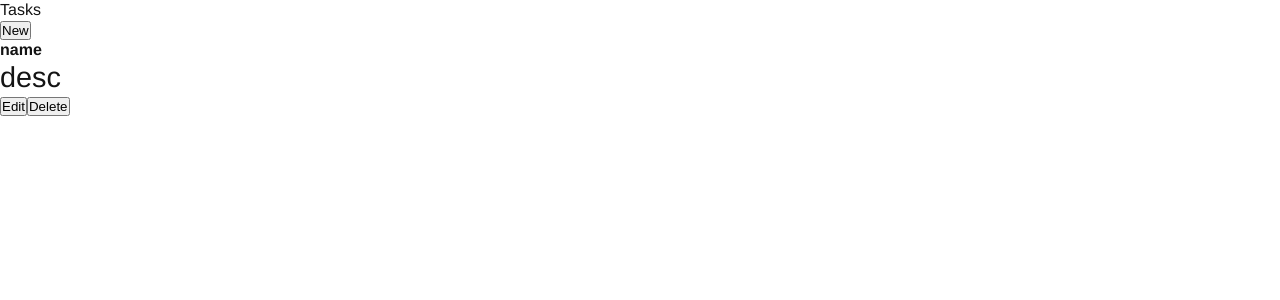
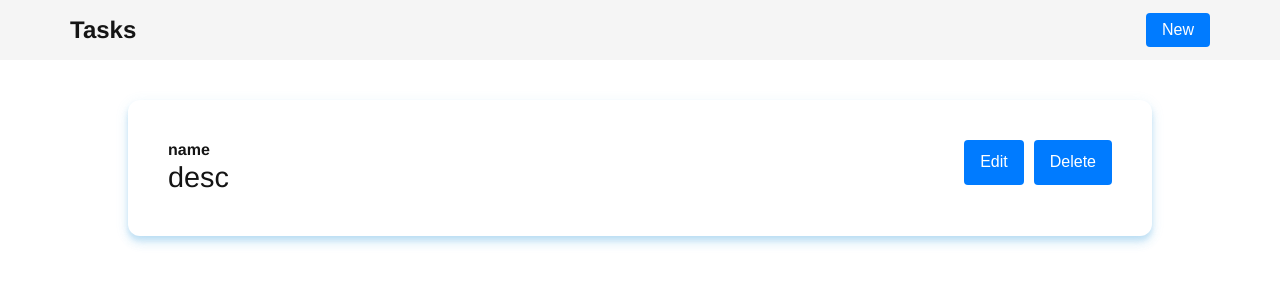
Before and after one commit to Lukacs93/remote-work-management-tool, a React (Create React App) app in the folder frontend/: page /projects in a window 1280 px wide. Shown: the top 300 px of the page. Built offline with nearby package versions, Linux system fonts and the light colour scheme; a web font is replaced by a local one.

Commit message:
Add style to task item

```diff
--- /dev/null
+++ b/frontend/src/components/project-maganement/tasks/Task.css
@@ -0,0 +1,32 @@
+.task-content{
+    display: flex;
+    justify-content: space-between;
+    height: 100%;
+    padding: 40px;
+    border-radius: 12px;
+    box-shadow: 0 4px 5px rgba(81,169,225,.2),0 3px 14px rgba(81,169,225,.12),0 8px 10px rgba(81,169,225,.14);
+    color: #141414;
+    transition: box-shadow .2s;
+    background-color: white;
+    width: 80%;
+}
+
+.task-content:active,.task-content:hover {
+    box-shadow: 0 11px 15px rgba(81,169,225,.2),0 9px 46px rgba(81,169,225,.12),0 24px 40px rgba(81,169,225,.14);
+    color: #141414
+}
+
+.task-button-container{
+    display: flex;
+    gap: 10px;
+}
+.task-button-container button{
+    height: 80%;
+    background-color: #007bff;
+    color: #fff;
+    padding: 8px 16px;
+    border-radius: 4px;
+    border: none;
+    font-size: 16px;
+    cursor: pointer;
+}
--- a/frontend/src/components/project-maganement/tasks/Task.jsx
+++ b/frontend/src/components/project-maganement/tasks/Task.jsx
@@ -1,13 +1,14 @@
 import React from 'react'
+import './Task.css'
 
 const Task = () => {
     return (
-        <div className="task-container">
+        <div className="task-content">
             <div>
-                <div>
-                    <h4>name</h4>
-                    <p>desc</p>
-                </div>
+                <h4>name</h4>
+                <p>desc</p>
+            </div>
+            <div className="task-button-container">
                 <button>
                     Edit
                 </button>
--- /dev/null
+++ b/frontend/src/components/project-maganement/tasks/TaskList.css
@@ -0,0 +1,34 @@
+header {
+    display: flex;
+    justify-content: space-between;
+    align-items: center;
+    height: 60px;
+    background-color: #f5f5f5;
+    padding: 0 70px;
+}
+
+.title {
+    font-size: 24px;
+    font-weight: bold;
+}
+
+.new-btn {
+    background-color: #007bff;
+    color: #fff;
+    padding: 8px 16px;
+    border-radius: 4px;
+    border: none;
+    font-size: 16px;
+    cursor: pointer;
+}
+
+.task-container{
+    display: flex;
+    justify-content: center;
+    flex-direction: column;
+    align-items: center;
+    padding-top: 40px;
+    flex-wrap: wrap;
+    row-gap: 30px;
+    cursor: pointer;
+}
--- a/frontend/src/components/project-maganement/tasks/TaskList.jsx
+++ b/frontend/src/components/project-maganement/tasks/TaskList.jsx
@@ -1,5 +1,6 @@
 import React from 'react'
 import { useState , useEffect } from 'react'
+import './TaskList.css'
 import Task from "./Task";
 
 const ListTasks = () =>
@@ -11,7 +12,9 @@ const ListTasks = () =>
                 <div className="title">Tasks</div>
                 <button className="new-btn">New</button>
             </header>
-            <Task />
+            <div className="task-container">
+                <Task />
+            </div>
         </div>
     )
 }
```
